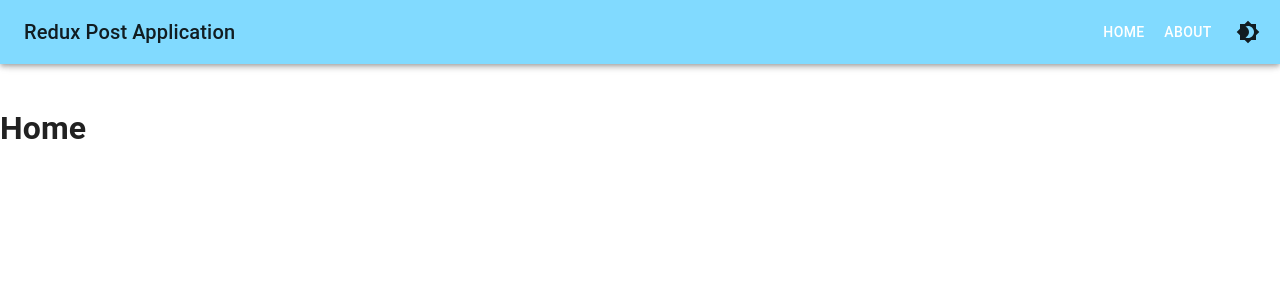
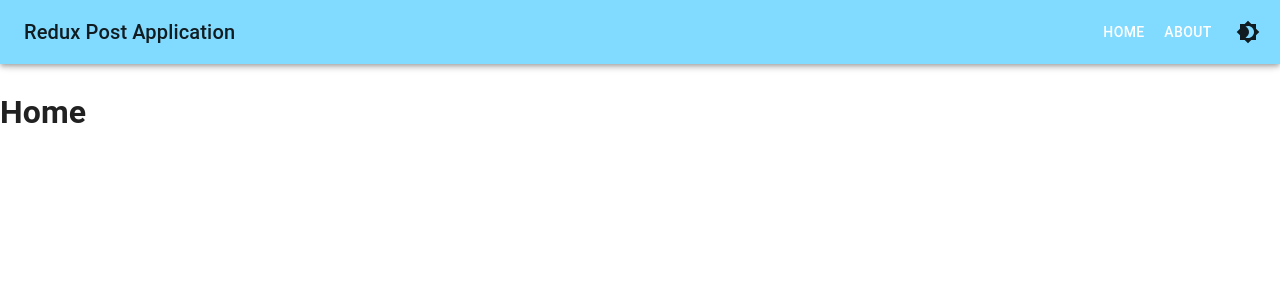
Before and after one commit to KevinThomasNY/Redux-Post-App, a React (Vite) app: page / in a window 1280 px wide. Shown: the top 300 px of the page. Built offline with nearby package versions, Linux system fonts and the light colour scheme.

Commit message:
fix: update padding

```diff
--- a/src/Layout.tsx
+++ b/src/Layout.tsx
@@ -15,7 +15,7 @@ const Layout = ({ children }: LayoutProps) => {
         children ? (
           <>{children}</>
         ) : (
-          <Box sx={{ pt: 10 }}>
+          <Box sx={{ pt: 8 }}>
             <Outlet />
           </Box>
         )
```
